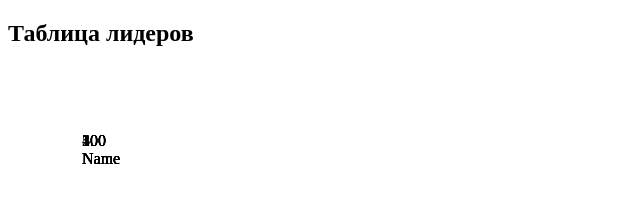
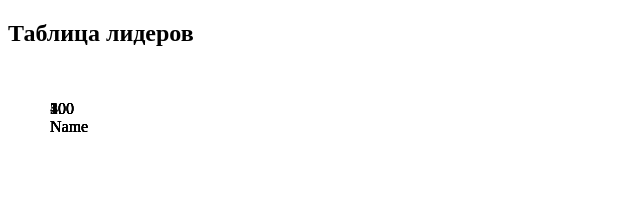
Before and after one commit to Romashka641/Leaderboard, a plain HTML site: page index.html in a window 1280 px wide. Shown: the whole page, without its empty margins (0-640 px from the left). Drawn offline with Linux system fonts and the light colour scheme; no server answers.

Commit message:
Update style.css

```diff
--- a/style.css
+++ b/style.css
@@ -1,6 +1,9 @@
 div {
-  margin: 1em;
   position: absolute;
   left: 25px;
   top: 50px;
 }
+
+.points {
+
+}
```
